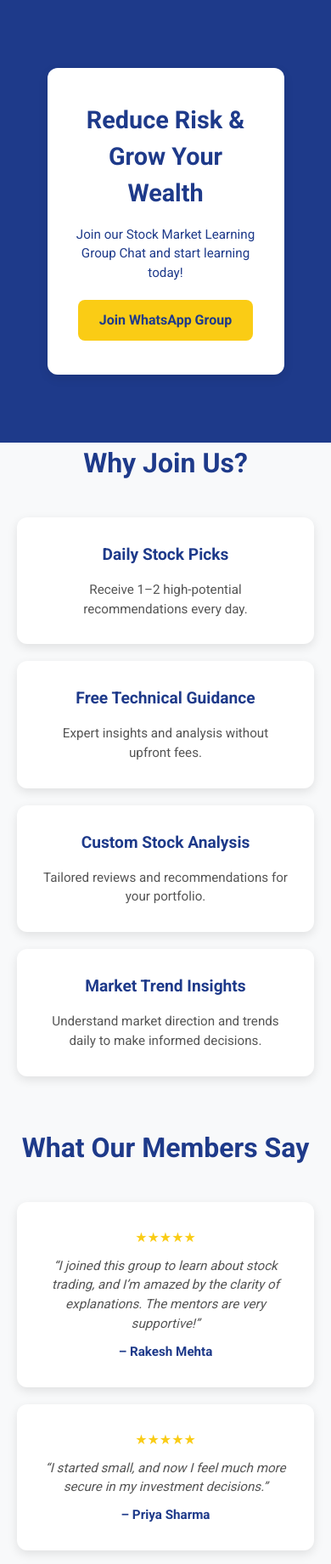
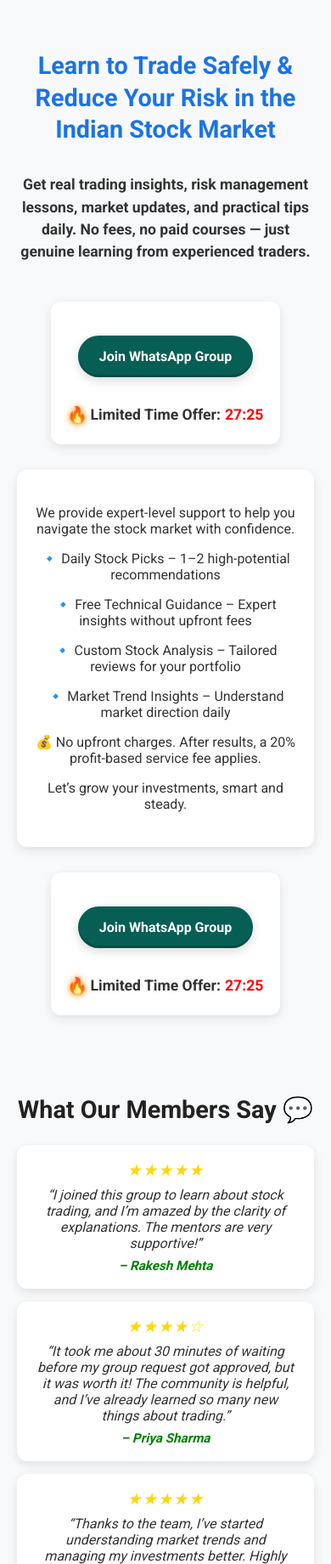
Before and after one commit to felixbuffet168-collab/practice_seo, a plain HTML site: page index.html in a window 390 px wide. Shown: the top 1841 px of the page at 85% size. Drawn offline with Linux system fonts and the light colour scheme.

Commit message:
Update index.html

```diff
--- a/index.html
+++ b/index.html
@@ -1,187 +1,259 @@
 <!DOCTYPE html>
 <html lang="en">
 <head>
-  <meta charset="UTF-8">
-  <meta name="viewport" content="width=device-width, initial-scale=1.0">
-  <title>Stock Market Learning Community</title>
-  <link href="https://fonts.googleapis.com/css2?family=Roboto:wght@400;500;700&display=swap" rel="stylesheet">
+  <meta charset="UTF-8" />
+  <meta name="viewport" content="width=device-width, initial-scale=1.0" />
+  <title>Free Indian Stock Market Learning Community | WhatsApp Group</title>
+
+  <!-- Google Fonts -->
+  <link href="https://fonts.googleapis.com/css2?family=Roboto:wght@400;500;700&display=swap" rel="stylesheet" />
+
   <style>
-    * { margin:0; padding:0; box-sizing:border-box; font-family:'Roboto', sans-serif; }
-    body { line-height:1.5; color:#333; background:#f8f9fa; }
-    a { text-decoration:none; color:inherit; }
-
-    .container { max-width:1100px; margin:0 auto; padding:0 20px; }
-
-    /* Hero Section */
-    .hero {
-      background:#1e3a8a;
-      color:#fff;
-      text-align:center;
-      padding:80px 20px;
+    body {
+      font-family: 'Roboto', sans-serif;
+      margin: 0;
+      padding: 0;
+      background-color: #f8f9fa;
+      color: #333;
+      display: flex;
+      flex-direction: column;
+      align-items: center;
+      text-align: center;
+      padding: 40px 20px;
     }
 
-    .hero .hero-card {
-      background:#fff;
-      color:#1e3a8a;
-      border-radius:12px;
-      padding:40px 30px;
-      width:300px;
-      margin:0 auto;
-      box-shadow:0 4px 12px rgba(0,0,0,0.1);
-      transition: transform 0.3s, box-shadow 0.3s;
+    h1 {
+      color: #1a73e8;
+      font-weight: 800;
+      font-size: 2.2rem;
+      margin-bottom: 15px;
+      line-height: 1.3;
     }
 
-    .hero .hero-card:hover {
-      transform:translateY(-5px);
-      box-shadow:0 8px 20px rgba(0,0,0,0.15);
-    }
-
-    .hero h1 { font-size:2rem; margin-bottom:15px; }
-    .hero p { font-size:1rem; margin-bottom:20px; }
-
-    .cta-button {
-      display:inline-block;
-      background:#facc15;
-      color:#1e3a8a;
-      font-weight:700;
-      padding:12px 25px;
-      border-radius:8px;
-      transition:background 0.3s;
-    }
-    .cta-button:hover { background:#eab308; }
-
-    /* Section Titles */
-    section h2 {
-      text-align:center;
-      margin-bottom:40px;
-      color:#1e3a8a;
-      font-size:2rem;
-    }
-
-    /* Card Section for Features & Testimonials */
-    .card-section {
-      display:flex;
-      flex-wrap:wrap;
-      justify-content:center;
-      gap:20px;
-      margin-bottom:60px;
+    .subheader {
+      font-size: 1.1rem;
+      margin-bottom: 30px;
+      line-height: 1.5;
+      font-weight: bold;
+      max-width: 650px;
     }
 
     .card {
-      background:#fff;
-      border-radius:12px;
-      box-shadow:0 4px 12px rgba(0,0,0,0.1);
-      padding:30px;
-      width:300px; /* uniform width */
-      text-align:center;
+      background-color: #fff;
+      border-radius: 12px;
+      padding: 25px 20px;
+      margin: 15px 0;
+      box-shadow: 0 4px 12px rgba(0,0,0,0.1);
+      max-width: 320px;
+      text-align: center;
       transition: transform 0.3s, box-shadow 0.3s;
     }
 
     .card:hover {
-      transform:translateY(-5px);
-      box-shadow:0 8px 20px rgba(0,0,0,0.15);
+      transform: translateY(-5px);
+      box-shadow: 0 8px 20px rgba(0,0,0,0.15);
     }
 
-    .card h3 { margin-bottom:15px; color:#1e3a8a; font-size:1.2rem; }
-    .card p { font-size:0.95rem; color:#555; }
-
-    /* Testimonial tweaks */
-    .testimonial .stars {
-      color:#facc15;
-      margin-bottom:10px;
-      font-size:1rem;
-    }
-    .testimonial .message {
-      font-style:italic;
-      margin-bottom:10px;
-      color:#555;
-    }
-    .testimonial .name {
-      font-weight:700;
-      color:#1e3a8a;
+    .whatsapp-button {
+      background-color: #075E54;
+      color: white;
+      padding: 18px 35px;
+      font-size: 1.25rem;
+      border: none;
+      border-radius: 50px;
+      cursor: pointer;
+      text-decoration: none;
+      display: inline-block;
+      font-weight: 600;
+      box-shadow: inset 0 -3px 0 rgba(0,0,0,0.2),
+        0 4px 12px rgba(0,0,0,0.15);
+      transition: all 0.2s ease;
+      position: relative;
+      overflow: hidden;
+      margin: 15px 0;
     }
 
-    /* Footer */
-    footer {
-      background:#1e3a8a;
-      color:#fff;
-      text-align:center;
-      padding:40px 20px;
-      font-size:0.9rem;
+    .whatsapp-button:hover {
+      background: linear-gradient(90deg, #075E54, #25D366);
+      transform: translateY(-2px) scale(1.03);
+      box-shadow: inset 0 -3px 0 rgba(0,0,0,0.2),
+        0 8px 20px rgba(0,0,0,0.25);
     }
 
-    /* Responsive */
-    @media (max-width:1024px) { .card { width:45%; } }
-    @media (max-width:600px) {
-      .hero h1 { font-size:1.8rem; }
-      .hero p { font-size:0.95rem; }
-      .card { width:100%; }
-      .hero .hero-card { width:90%; }
+    .whatsapp-button:active {
+      transform: translateY(1px) scale(0.97);
+      box-shadow: inset 0 -2px 0 rgba(0,0,0,0.3),
+        0 4px 12px rgba(0,0,0,0.15);
+    }
+
+    .timer {
+      margin-top: 15px;
+      font-size: 1.2rem;
+      font-weight: bold;
+      display: flex;
+      justify-content: center;
+      align-items: center;
+      gap: 5px;
+    }
+
+    .fire {
+      display: inline-block;
+      animation: fireFlicker 0.6s infinite;
+    }
+
+    @keyframes fireFlicker {
+      0% { transform: scale(1) rotate(0deg); text-shadow: 0 0 2px #ff9c00, 0 0 5px #ff6600; }
+      50% { transform: scale(1.1) rotate(-3deg); text-shadow: 0 0 4px #ffb84d, 0 0 8px #ff9933; }
+      100% { transform: scale(1) rotate(0deg); text-shadow: 0 0 2px #ff9933, 0 0 5px #ff6600; }
+    }
+
+    .text-normal { font-weight: bold; color: #333; }
+    .countdown { color: red; font-weight: bold; animation: blink 2s infinite; }
+
+    @keyframes blink {
+      0%, 50%, 100% { opacity: 1; }
+      25%, 75% { opacity: 0; }
+    }
+
+    .testimonial-section {
+      margin-top: 50px;
+      max-width: 700px;
+      text-align: center;
+    }
+
+    .testimonial-section h3 {
+      font-size: 1.8rem;
+      color: #222;
+      margin-bottom: 25px;
+    }
+
+    .testimonial {
+      background-color: #fff;
+      padding: 18px 22px;
+      margin: 15px auto;
+      border-radius: 12px;
+      box-shadow: 0 4px 12px rgba(0, 0, 0, 0.1);
+      font-style: italic;
+      font-weight: 400;
+      text-align: left;
+      max-width: 320px;
+    }
+
+    .testimonial-author {
+      margin-top: 8px;
+      font-size: 0.95rem;
+      font-weight: 700;
+      color: #008000;
+    }
+
+    .stars {
+      font-size: 1.2rem;
+      color: #FFD700;
+      letter-spacing: 1px;
+      margin-bottom: 8px;
+    }
+
+    .footer {
+      margin-top: 40px;
+      font-size: 0.85rem;
+      color: #666;
+      text-align: center;
+      max-width: 650px;
+    }
+
+    @media (max-width: 480px) {
+      h1 { font-size: 1.8rem; }
+      .whatsapp-button { font-size: 1rem; padding: 15px 25px; }
+      .timer { font-size: 1.1rem; }
+      .testimonial { text-align: center; }
     }
   </style>
 </head>
+
 <body>
+  <h1>Learn to Trade Safely & Reduce Your Risk in the Indian Stock Market</h1>
 
-  <!-- Hero Section -->
-  <section class="hero">
-    <div class="container">
-      <div class="hero-card">
-        <h1>Reduce Risk & Grow Your Wealth</h1>
-        <p>Join our Stock Market Learning Group Chat and start learning today!</p>
-        <a class="cta-button" href="https://chat.whatsapp.com/YOURLINK" target="_blank">Join WhatsApp Group</a>
+  <p class="subheader">
+    Get real trading insights, risk management lessons, market updates, and practical tips daily. No fees, no paid courses — just genuine learning from experienced traders.
+  </p>
+
+  <div class="card">
+    <a href="https://chat.whatsapp.com/YOURGROUPLINK" class="whatsapp-button" id="joinBtnTop">Join WhatsApp Group</a>
+    <div class="timer">
+      <span class="fire">🔥</span>
+      <span class="text-normal">Limited Time Offer:</span>
+      <span class="countdown">27:30</span>
     </div>
   </div>
-  </section>
 
-  <!-- Features Section -->
-  <section class="features container">
-    <h2>Why Join Us?</h2>
-    <div class="card-section">
   <div class="card">
-        <h3>Daily Stock Picks</h3>
-        <p>Receive 1–2 high-potential recommendations every day.</p>
+    <p>We provide expert-level support to help you navigate the stock market with confidence.</p>
+    <p>🔹 Daily Stock Picks – 1–2 high-potential recommendations</p>
+    <p>🔹 Free Technical Guidance – Expert insights without upfront fees</p>
+    <p>🔹 Custom Stock Analysis – Tailored reviews for your portfolio</p>
+    <p>🔹 Market Trend Insights – Understand market direction daily</p>
+    <p>💰 No upfront charges. After results, a 20% profit-based service fee applies.</p>
+    <p>Let’s grow your investments, smart and steady.</p>
   </div>
+
   <div class="card">
-        <h3>Free Technical Guidance</h3>
-        <p>Expert insights and analysis without upfront fees.</p>
-      </div>
-      <div class="card">
-        <h3>Custom Stock Analysis</h3>
-        <p>Tailored reviews and recommendations for your portfolio.</p>
-      </div>
-      <div class="card">
-        <h3>Market Trend Insights</h3>
-        <p>Understand market direction and trends daily to make informed decisions.</p>
+    <a href="https://chat.whatsapp.com/YOURGROUPLINK" class="whatsapp-button" id="joinBtnBottom">Join WhatsApp Group</a>
+    <div class="timer">
+      <span class="fire">🔥</span>
+      <span class="text-normal">Limited Time Offer:</span>
+      <span class="countdown">27:30</span>
     </div>
   </div>
-  </section>
 
-  <!-- Testimonials Section -->
-  <section class="testimonials container">
-    <h2>What Our Members Say</h2>
-    <div class="card-section">
-      <div class="card testimonial">
+  <div class="testimonial-section">
+    <h3>What Our Members Say 💬</h3>
+
+    <div class="testimonial">
       <div class="stars">★★★★★</div>
-        <p class="message">“I joined this group to learn about stock trading, and I’m amazed by the clarity of explanations. The mentors are very supportive!”</p>
-        <p class="name">– Rakesh Mehta</p>
+      “I joined this group to learn about stock trading, and I’m amazed by the clarity of explanations. The mentors are very supportive!”
+      <div class="testimonial-author">– Rakesh Mehta</div>
     </div>
-      <div class="card testimonial">
+
+    <div class="testimonial">
+      <div class="stars">★★★★☆</div>
+      “It took me about 30 minutes of waiting before my group request got approved, but it was worth it! The community is helpful, and I’ve already learned so many new things about trading.”
+      <div class="testimonial-author">– Priya Sharma</div>
+    </div>
+
+    <div class="testimonial">
       <div class="stars">★★★★★</div>
-        <p class="message">“I started small, and now I feel much more secure in my investment decisions.”</p>
-        <p class="name">– Priya Sharma</p>
-      </div>
-      <div class="card testimonial">
-        <div class="stars">★★★★★</div>
-        <p class="message">“Thanks to the team, I’ve started understanding market trends and managing my investments better. Highly recommended!”</p>
-        <p class="name">– Arjun Patel</p>
+      “Thanks to the team, I’ve started understanding market trends and managing my investments better. Highly recommended!”
+      <div class="testimonial-author">– Arjun Patel</div>
     </div>
   </div>
-  </section>
 
-  <!-- Footer -->
-  <footer>
-    &copy; 2025 Stock Market Learning Community. All Rights Reserved.
-  </footer>
+  <div class="footer">
+    © 2025 Citadel Securities Learning Hub. All rights reserved.
+  </div>
 
+  <script>
+    // Countdown timer
+    const countdownElements = document.querySelectorAll('.countdown');
+    let totalSeconds = 27 * 60 + 30;
+
+    function updateCountdown() {
+      const minutes = Math.floor(totalSeconds / 60);
+      const seconds = totalSeconds % 60;
+      countdownElements.forEach(el => {
+        el.textContent = `${String(minutes).padStart(2,'0')}:${String(seconds).padStart(2,'0')}`;
+      });
+      if (totalSeconds > 0) totalSeconds--;
+    }
+
+    updateCountdown();
+    setInterval(updateCountdown, 1000);
+
+    // Meta Pixel custom events
+    const joinTop = document.getElementById('joinBtnTop');
+    const joinBottom = document.getElementById('joinBtnBottom');
+
+    joinTop.addEventListener('click', () => { fbq('trackCustom', 'TopWhatsAppJoinClick'); });
+    joinBottom.addEventListener('click', () => { fbq('trackCustom', 'BottomWhatsAppJoinClick'); });
+  </script>
 </body>
 </html>
```
Lines whose indentation alone changed are shown as unchanged.
